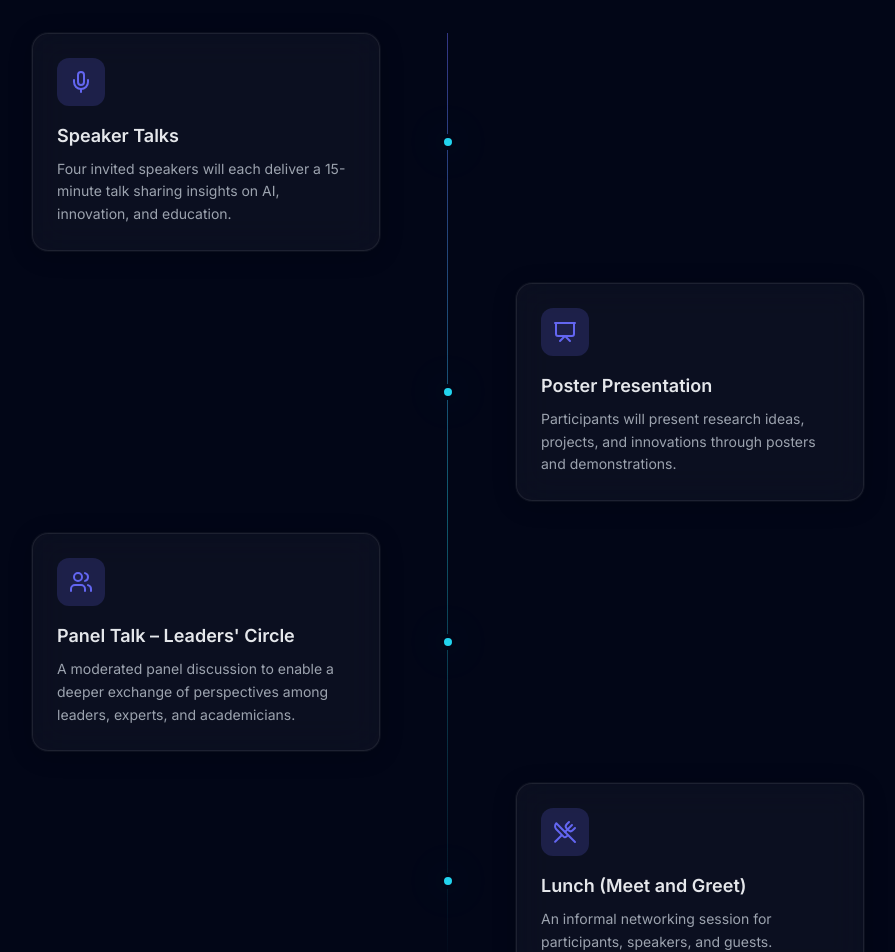
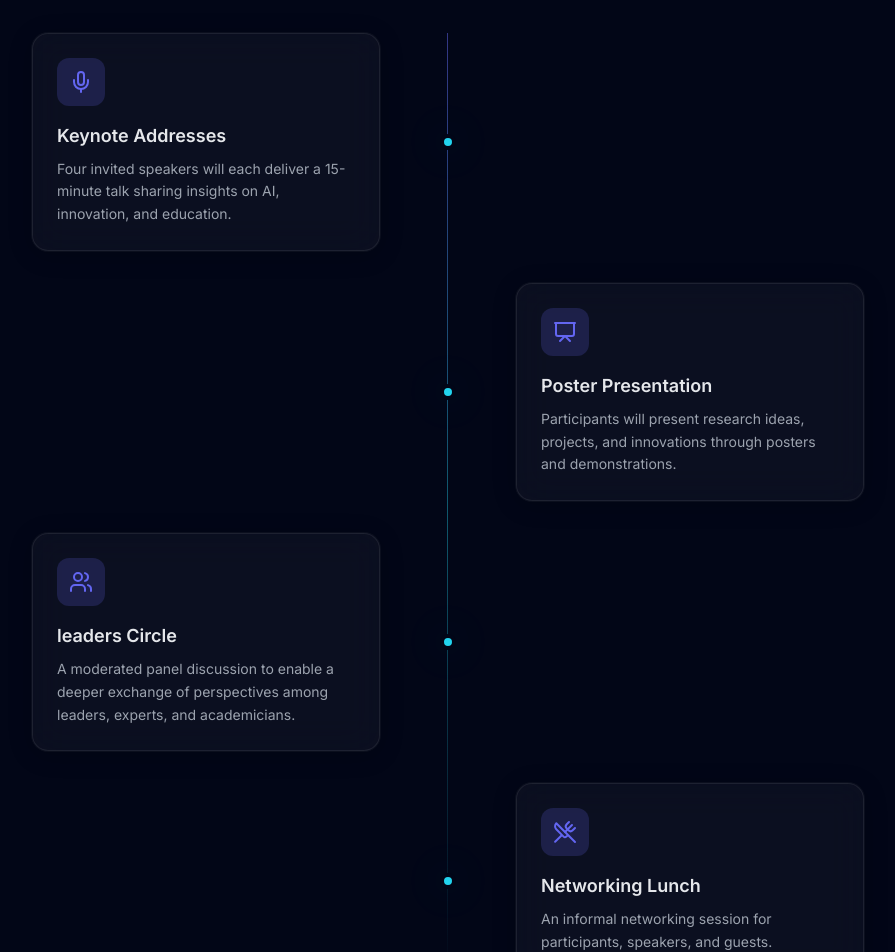
Before and after one commit to dev-summar/Sarvajana, a React (Vite) app: page / in a window 1280 px wide. Shown: the part 3400-4352 px from the top of the page, without its empty margins (192-1087 px from the left). Built offline with nearby package versions, Linux system fonts and the light colour scheme.

Commit message:
Changed the titles

```diff
--- a/src/components/Schedule.jsx
+++ b/src/components/Schedule.jsx
@@ -4,7 +4,7 @@ import { Clock, Mic, Presentation, Users, UtensilsCrossed } from 'lucide-react'
 const scheduleItems = [
   {
     icon: Mic,
-    title: 'Speaker Talks',
+    title: 'Keynote Addresses',
     description: 'Four invited speakers will each deliver a 15-minute talk sharing insights on AI, innovation, and education.',
   },
   {
@@ -14,12 +14,12 @@ const scheduleItems = [
   },
   {
     icon: Users,
-    title: "Panel Talk – Leaders' Circle",
+    title: "leaders Circle",
     description: 'A moderated panel discussion to enable a deeper exchange of perspectives among leaders, experts, and academicians.',
   },
   {
     icon: UtensilsCrossed,
-    title: 'Lunch (Meet and Greet)',
+    title: 'Networking Lunch',
     description: 'An informal networking session for participants, speakers, and guests.',
   },
 ]
```
